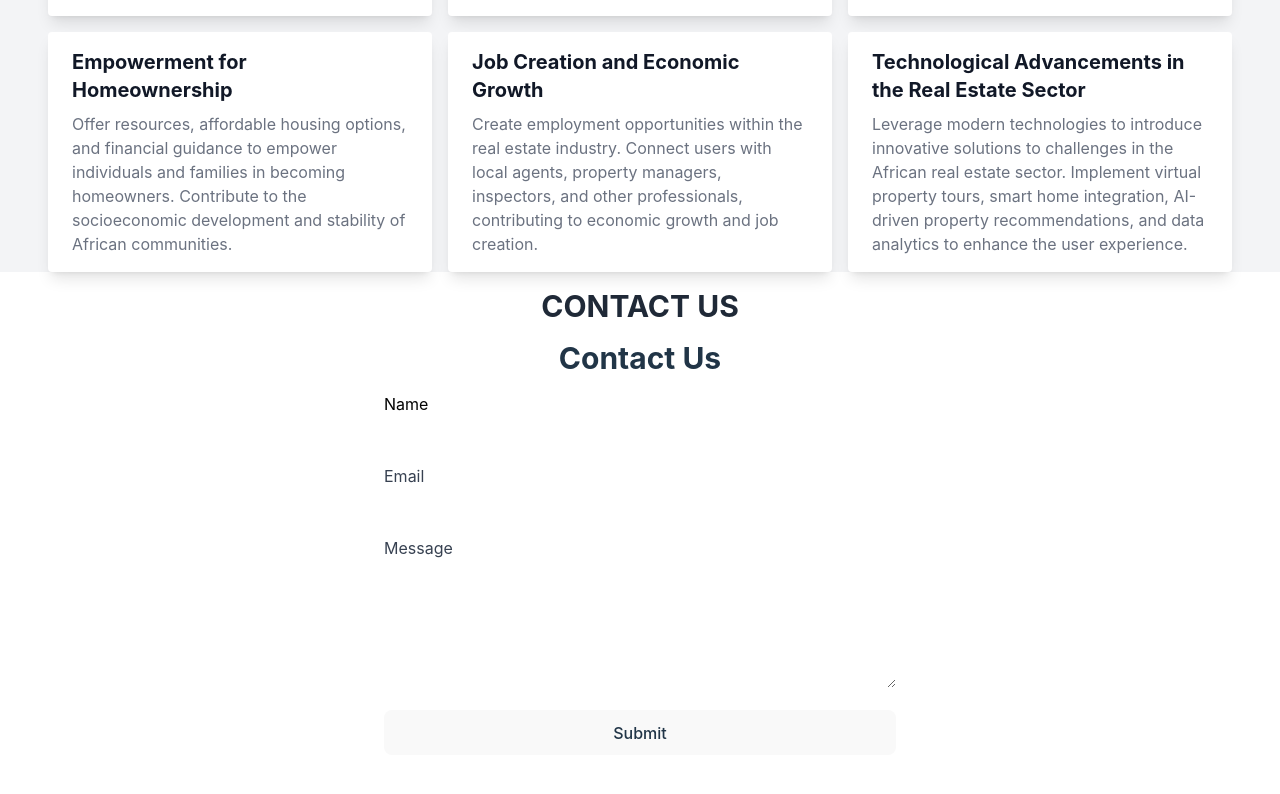
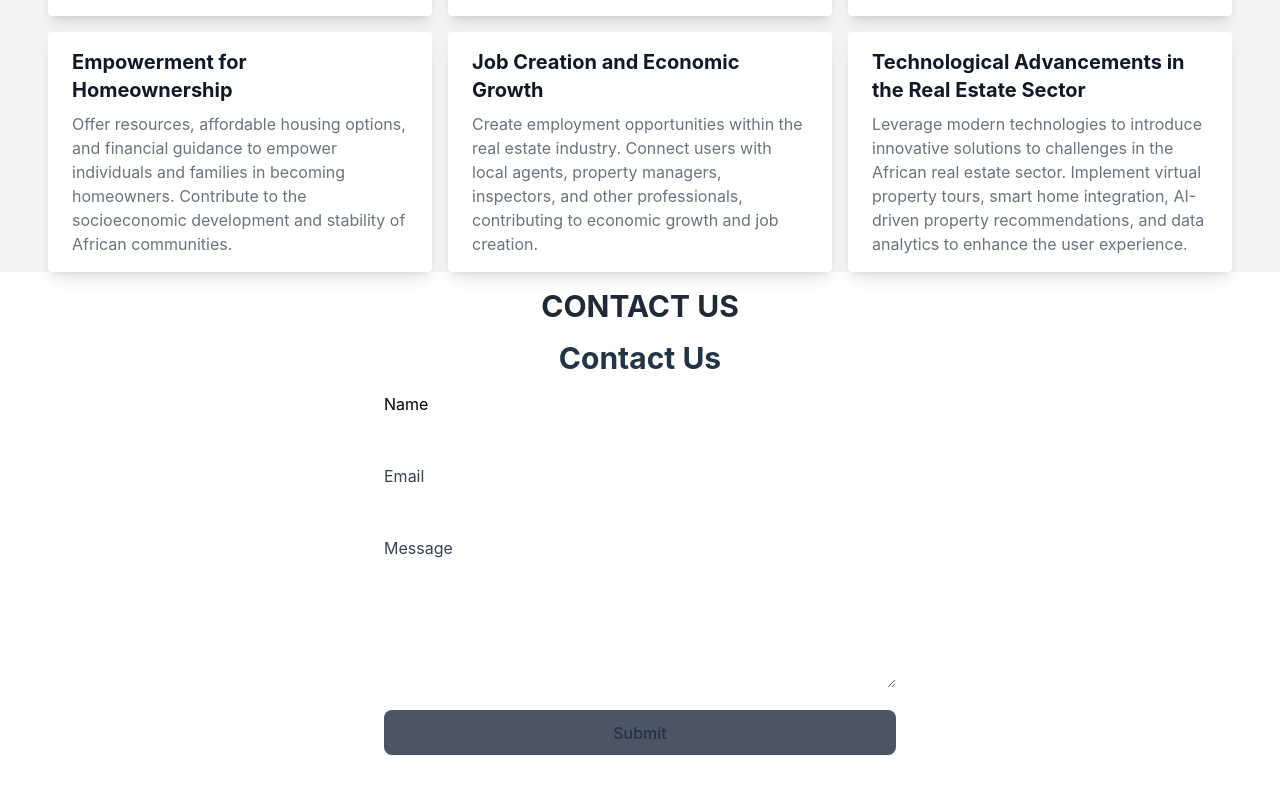
Before and after one commit to EpsiHome/epsihome-main-site, a React (Vite) app in the folder epsihome_site/: page / in a window 1280 px wide. Shown: the part 2904-3698 px from the top of the page. Built offline with nearby package versions, Linux system fonts and the light colour scheme.

Commit message:
added email send functionality

```diff
--- a/epsihome_site/src/component/ContactUs.jsx
+++ b/epsihome_site/src/component/ContactUs.jsx
@@ -11,7 +11,7 @@ const ContactUs = () => {
       <div className="flex flex-col items-center justify-center h-full">
         <h1 className="text-3xl font-bold mb-4">Contact Us</h1>
         <form
-          action="https://formspree.io/f/mrgvvzwv"
+          action="https://formspree.io/f/xleybrwj"
           method="POST"
           // onSubmit={handleSubmit}
           className="w-full max-w-lg"
@@ -23,6 +23,9 @@ const ContactUs = () => {
             <input
               type="text"
               id="name"
+              name="name"
+              required
+              min={6}
               className="form-control w-full"
               value={name}
               onChange={(e) => setName(e.target.value)}
@@ -35,6 +38,8 @@ const ContactUs = () => {
             <input
               type="email"
               id="email"
+              name="email"
+              required
               className="form-control w-full"
               value={email}
               onChange={(e) => setEmail(e.target.value)}
@@ -46,13 +51,15 @@ const ContactUs = () => {
             </label>
             <textarea
               id="message"
+              name='message'
+              required
               className="form-control w-full"
               rows="5"
               value={message}
               onChange={(e) => setMessage(e.target.value)}
             />
           </div>
-          <button type="submit" className="btn btn-primary w-full">
+          <button type="submit" className="btn bg-gray-600 btn-primary w-full">
             Submit
           </button>
         </form>
```
